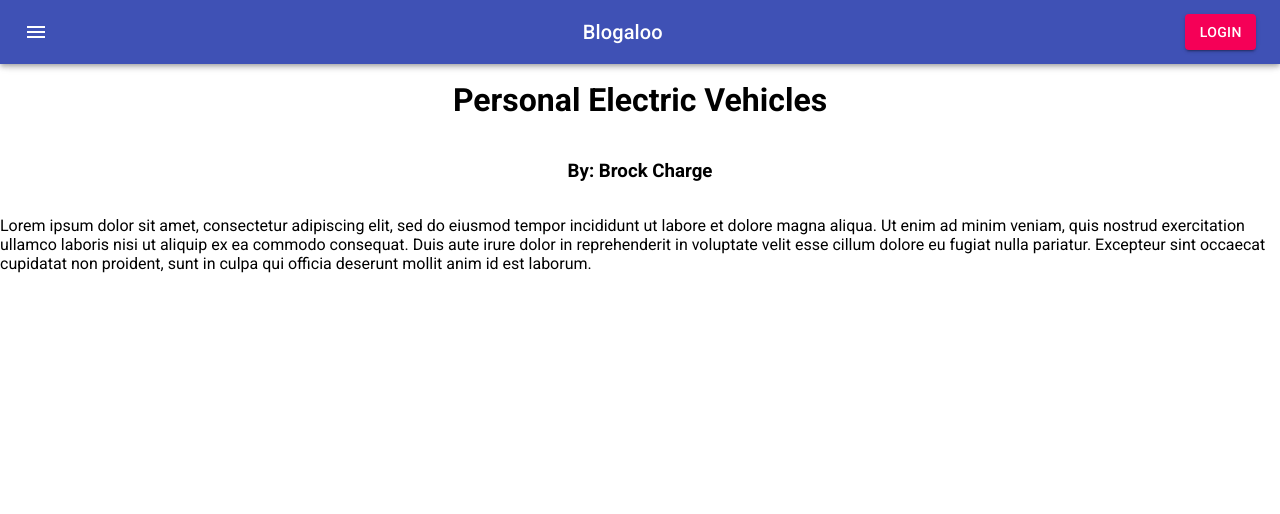
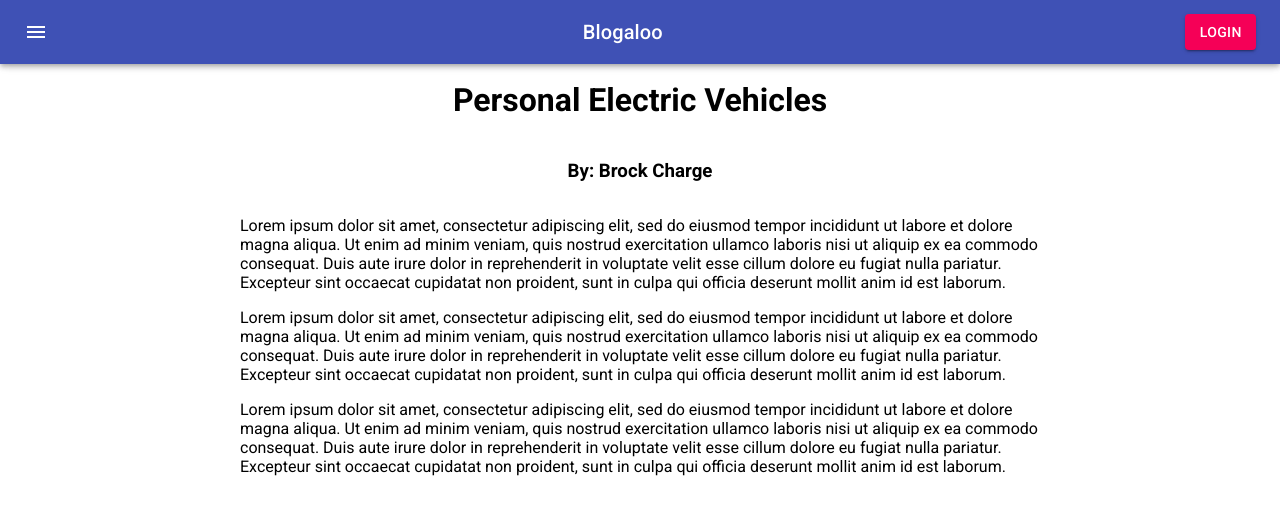
Before and after one commit to DnlBell/Blogaloo, a React (Create React App) app: page /#/read/1 in a window 1280 px wide. Shown: the top 514 px of the page. Built offline with nearby package versions, Linux system fonts and the light colour scheme; no server answers; what aws-amplify would draw is missing.

Commit message:
Initial styling for read page and scrolltotop

```diff
--- a/src/App.js
+++ b/src/App.js
@@ -21,13 +21,20 @@ class App extends Component{
         : <Redirect to='/login'/>
       )} />
     );
+    const LoginRoute = ({ component: Component, ...rest}) => (
+      <Route {...rest} render={(props) => (
+        this.props.isLoggedIn() === false
+        ? <Component {...props} />
+        : <Redirect to='/'/>
+      )} />
+    );
 
     return (
       <div>
         <Header/>
         <Switch>
           <Route exact path="/" component = {Home}/>
-          <Route path="/login" component = {Login}/>
+          <LoginRoute path="/login" component = {Login}/>
           <Route path="/read/:id" children = {<Read/>}/>
           <PrivateRoute path="/post" component = {Post}/>
         </Switch>
--- a/src/components/layout/Header.js
+++ b/src/components/layout/Header.js
@@ -56,7 +56,7 @@ function MenuAppBar(props) {
             </Drawer>
             <div style={{ width: '100%' }}>
             <Box display="flex" justifyContent="center">
-              <Typography variant="h6" >
+              <Typography component={Link} to="/" variant="h6" style={{ textDecoration: 'none', color:'white' }}>
                 Blogaloo
               </Typography>
             </Box>
--- a/src/containers/Home.js
+++ b/src/containers/Home.js
@@ -9,16 +9,20 @@ class Home extends Component {
         if(this.props.user.isLoggedIn){
             return(
                 <div style={styles.HomeBox}>
+                    <div style={styles.title}>
                     <h1>Welcome {this.props.user.payload.username} !</h1>
                     <h2>Read posts or submit one of your own!</h2>
+                    </div>
                     <PostList/>
                 </div>
             );
         } else {
             return(
                 <div style={styles.HomeBox}>
+                    <div style={styles.title}>
                     <h1>Welcome!</h1>
                     <h2>Sign in, or register a new account!</h2>
+                    </div>
                     <PostList/>
                 </div>
             );
@@ -34,6 +38,10 @@ const styles = {
         alignItems: 'center',
         justifyContent: 'center',
         flexDirection: 'column'
+    },
+    title:{
+        width: "95%",
+        textAlign: 'center'
     }
 }
 
--- a/src/containers/Read.js
+++ b/src/containers/Read.js
@@ -9,21 +9,33 @@ function Read() {
 
 
     return(
-        <div style={styles.ReadBox}>
-            <h1>{post.title}</h1>
+        <div style={styles.readBox}>
+            <h1 style={styles.title}>{post.title}</h1>
             <h3>By: {post.author}</h3>
+            <div style={styles.content}>
             <p>{post.content}</p>
+            <p>{post.content}</p>
+            <p>{post.content}</p>
+            </div>
         </div>
     )
 }
 
 const styles = {
-    ReadBox: {
+    readBox: {
         marginTop:60,
         display: 'flex',
         alignItems: 'center',
         justifyContent: 'center',
-        flexDirection: 'column'
+        flexDirection: 'column',
+    },
+    content:{
+        width: "95%",
+        maxWidth:800
+    },
+    title:{
+        width: "95%",
+        textAlign: 'center'
     }
 }
 
--- a/src/data.js
+++ b/src/data.js
@@ -36,7 +36,7 @@ const postData = [
     img: '../../postDefault.svg',
     title: 'Rainer Beer',
     author: 'Emil Sick',
-    content: "Lorem ipsum dolor sit amet, consectetur adipiscing elit, sed do eiusmod tempor incididunt ut labore et dolore magna aliqua. Ut enim ad minim veniam, quis nostrud exercitation ullamco laboris nisi ut aliquip ex ea commodo consequat. Duis aute irure dolor in reprehenderit in voluptate velit esse cillum dolore eu fugiat nulla pariatur. Excepteur sint occaecat cupidatat non proident, sunt in culpa qui officia deserunt mollit anim id est laborum.",
+    content: "Lorem ipsum dolor sit amet, consectetur adipiscing elit, sed do eiusmod tempor incididunt ut labore et dolore magna aliqua. Ut enim ad minim veniam, quis nostrud exercitation ullamco laboris nisi ut aliquip ex ea commodo consequat. Duis aute irure dolor in reprehenderit in voluptate velit esse cillum dolore eu fugiat nulla pariatur. Excepteur sint occaecat cupidatat non proident, sunt in culpa qui officia deserunt mollit anim id est laborum. ",
     tags:["Beer"]
 },
 ];
--- /dev/null
+++ b/src/helpers/ScrollToTop.js
@@ -0,0 +1,17 @@
+
+import React, { Component } from 'react';
+import {withRouter} from 'react-router-dom'
+
+class ScrollToTop extends Component {
+    componentDidUpdate(prevProps) {
+      if (this.props.location !== prevProps.location) {
+        window.scrollTo(0, 0)
+      }
+    }
+
+    render() {
+      return this.props.children
+    }
+  }
+
+  export default withRouter(ScrollToTop)
--- a/src/history.js
+++ b/src/history.js
@@ -1,4 +1,3 @@
-
 import { createBrowserHistory } from 'history';
 
 export default createBrowserHistory();
--- a/src/index.js
+++ b/src/index.js
@@ -14,6 +14,7 @@ import { HashRouter as Router } from 'react-router-dom';
 import history from './history';
 import { persistStore, persistReducer } from 'redux-persist';
 import storage from 'redux-persist/lib/storage';
+import ScrollToTop from './helpers/ScrollToTop.js'
 
 Amplify.configure(config);
 
@@ -35,7 +36,9 @@ ReactDOM.render(
     <Provider store={store}>
         <Router history={history}>
             <PersistGate loading={null} persistor={persistor}>
-                <App/>
+                <ScrollToTop>
+                    <App/>
+                </ScrollToTop>
             </PersistGate>
         </Router>
     </Provider>,
```
